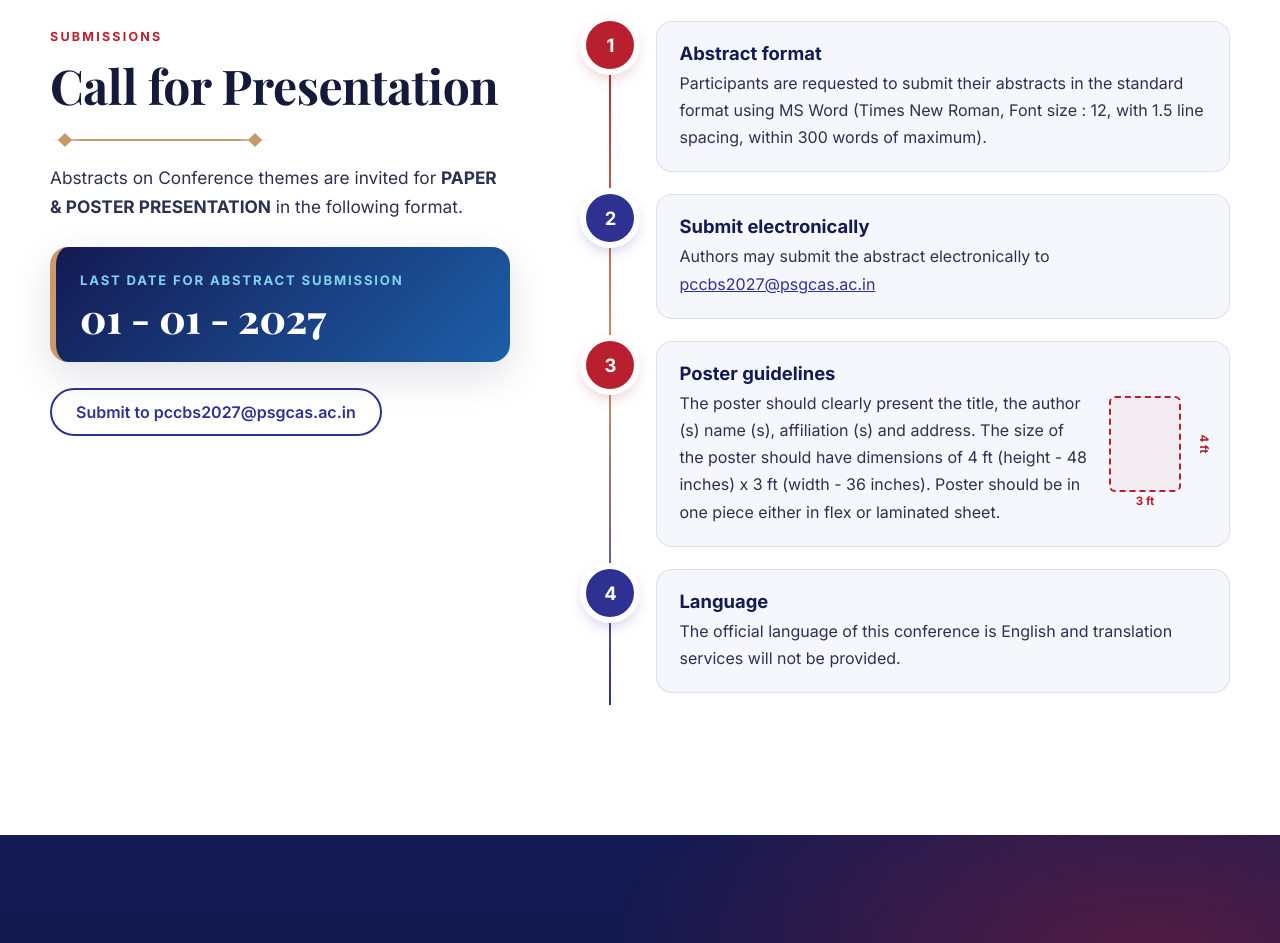
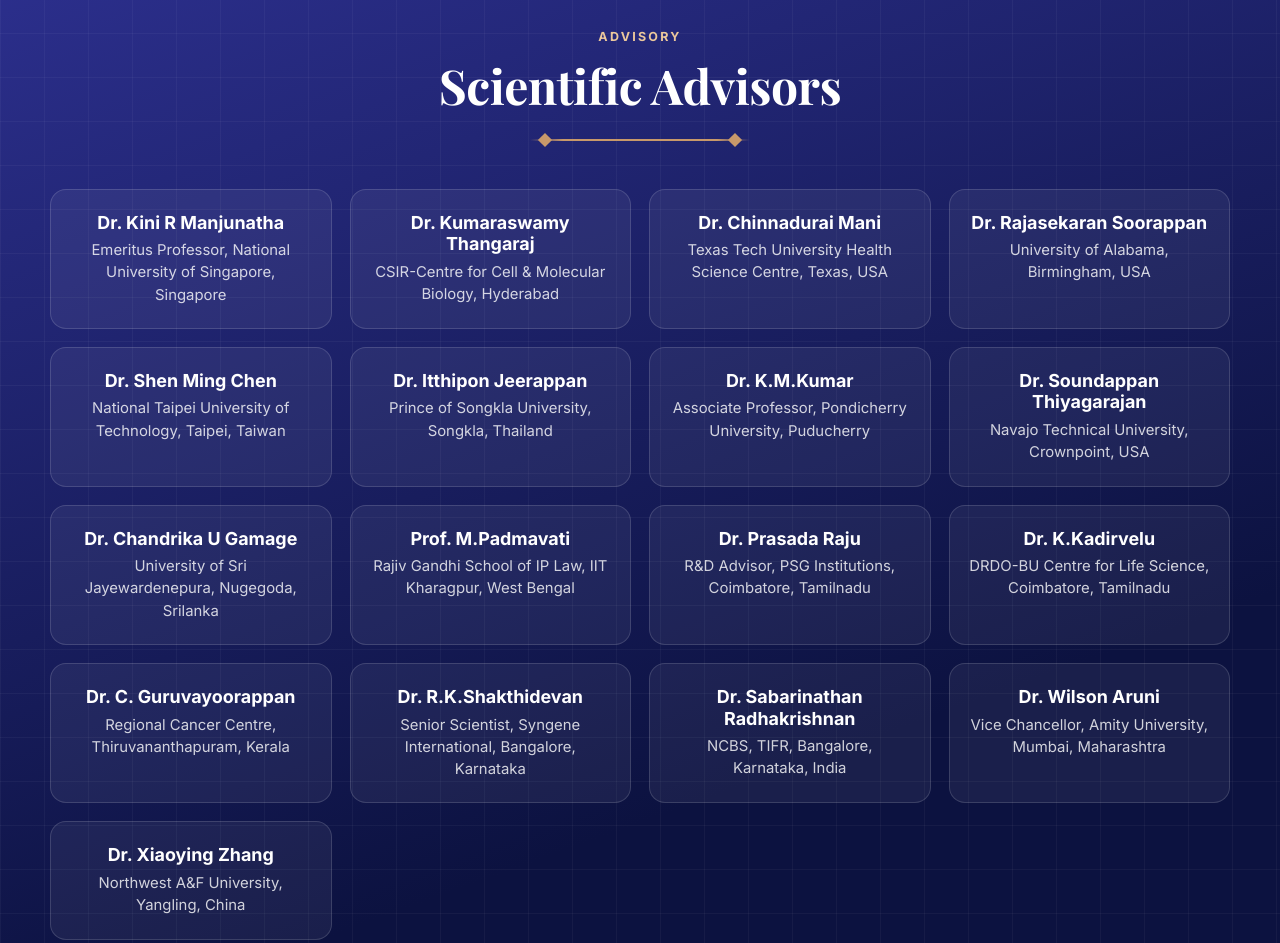
Before and after one commit to Jasswin-Jass/PCCBS-2027-website, a plain HTML site: page index.html in a window 1280 px wide. Shown: the part 8080-9023 px from the top of the page. Drawn offline with nearby package versions, Linux system fonts and the light colour scheme.

Commit message:
Added Scientific Advisors

```diff
--- a/index.html
+++ b/index.html
@@ -305,6 +305,37 @@
       </div>
     </section>
 
+    <!-- ============ SCIENTIFIC ADVISORS ============ -->
+    <section class="committee section" id="scientific-advisors">
+      <div class="container">
+        <div class="section-head center reveal">
+          <span class="eyebrow light">Advisory</span>
+          <h2>Scientific Advisors</h2>
+          <div class="divider" aria-hidden="true"></div>
+        </div>
+
+        <div class="tier tier-4">
+          <div class="person reveal"><h3>Dr. Kini R Manjunatha</h3><p>Emeritus Professor, National University of Singapore, Singapore</p></div>
+          <div class="person reveal"><h3>Dr. Kumaraswamy Thangaraj</h3><p>CSIR-Centre for Cell &amp; Molecular Biology, Hyderabad</p></div>
+          <div class="person reveal"><h3>Dr. Chinnadurai Mani</h3><p>Texas Tech University Health Science Centre, Texas, USA</p></div>
+          <div class="person reveal"><h3>Dr. Rajasekaran Soorappan</h3><p>University of Alabama, Birmingham, USA</p></div>
+          <div class="person reveal"><h3>Dr. Shen Ming Chen</h3><p>National Taipei University of Technology, Taipei, Taiwan</p></div>
+          <div class="person reveal"><h3>Dr. Itthipon Jeerappan</h3><p>Prince of Songkla University, Songkla, Thailand</p></div>
+          <div class="person reveal"><h3>Dr. K.M.Kumar</h3><p>Associate Professor, Pondicherry University, Puducherry</p></div>
+          <div class="person reveal"><h3>Dr. Soundappan Thiyagarajan</h3><p>Navajo Technical University, Crownpoint, USA</p></div>
+          <div class="person reveal"><h3>Dr. Chandrika U Gamage</h3><p>University of Sri Jayewardenepura, Nugegoda, Srilanka</p></div>
+          <div class="person reveal"><h3>Prof. M.Padmavati</h3><p>Rajiv Gandhi School of IP Law, IIT Kharagpur, West Bengal</p></div>
+          <div class="person reveal"><h3>Dr. Prasada Raju</h3><p>R&amp;D Advisor, PSG Institutions, Coimbatore, Tamilnadu</p></div>
+          <div class="person reveal"><h3>Dr. K.Kadirvelu</h3><p>DRDO-BU Centre for Life Science, Coimbatore, Tamilnadu</p></div>
+          <div class="person reveal"><h3>Dr. C. Guruvayoorappan</h3><p>Regional Cancer Centre, Thiruvananthapuram, Kerala</p></div>
+          <div class="person reveal"><h3>Dr. R.K.Shakthidevan</h3><p>Senior Scientist, Syngene International, Bangalore, Karnataka</p></div>
+          <div class="person reveal"><h3>Dr. Sabarinathan Radhakrishnan</h3><p>NCBS, TIFR, Bangalore, Karnataka, India</p></div>
+          <div class="person reveal"><h3>Dr. Wilson Aruni</h3><p>Vice Chancellor, Amity University, Mumbai, Maharashtra</p></div>
+          <div class="person reveal"><h3>Dr. Xiaoying Zhang</h3><p>Northwest A&amp;F University, Yangling, China</p></div>
+        </div>
+      </div>
+    </section>
+
     <!-- ============ 8. CALL FOR PRESENTATION (steps + deadline) ============ -->
     <section class="call section" id="call">
       <div class="container call-grid">
```
